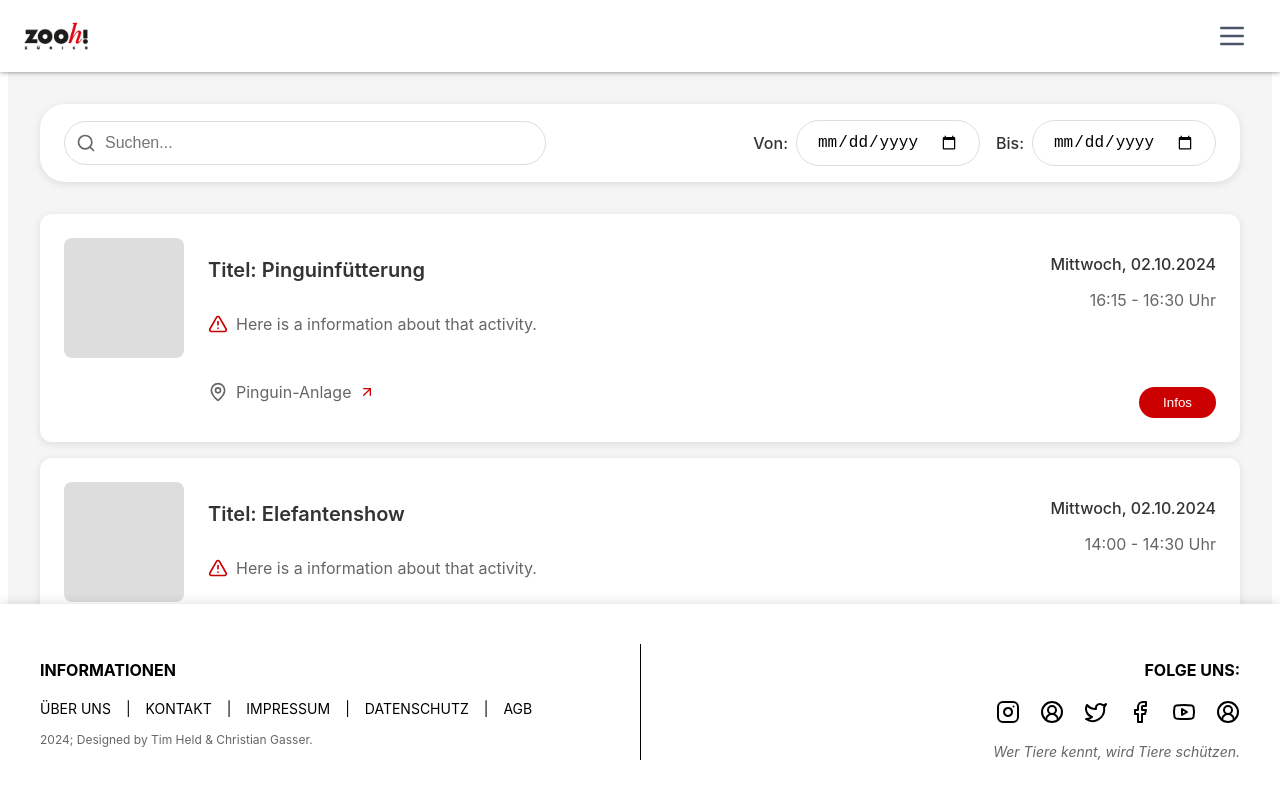
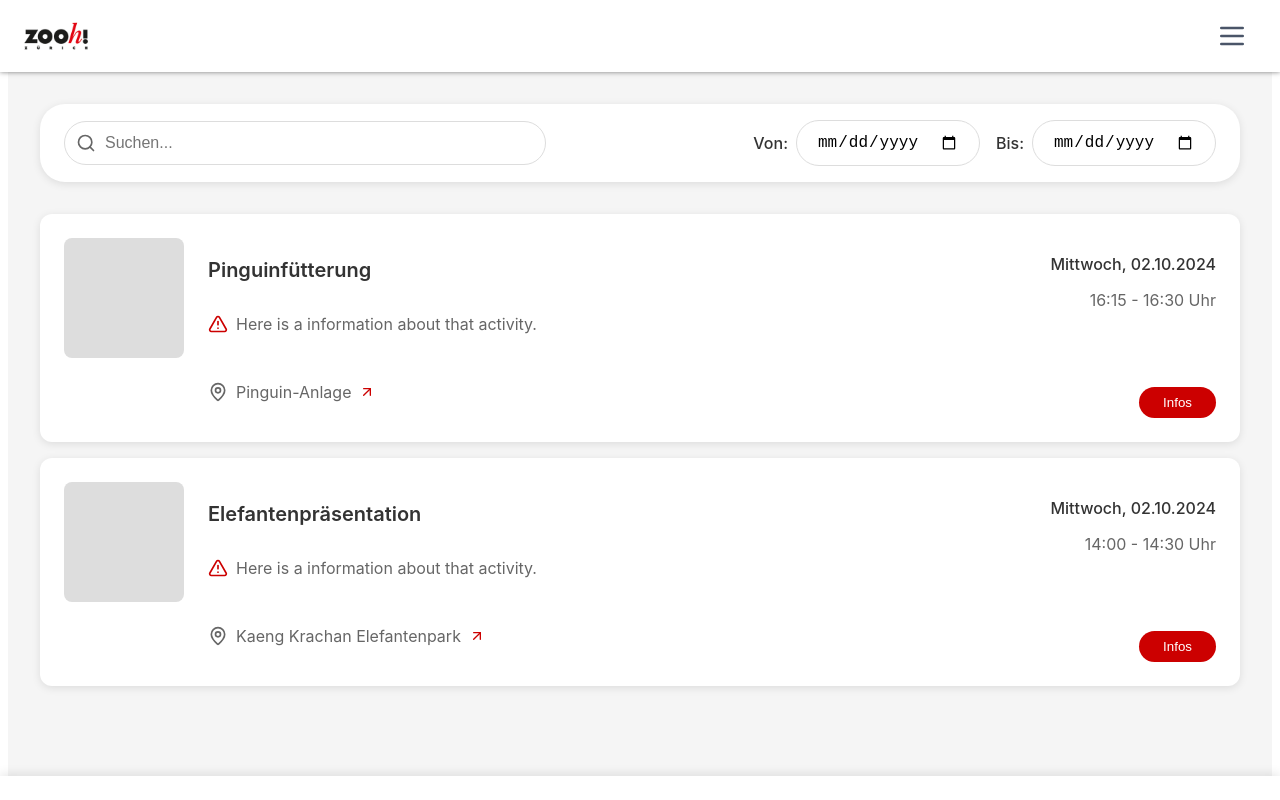
Before and after one commit to Christian-Gasser/M322-zoo-webapp, a React (Create React App) app: page /activity in a window 1280 px wide. Shown: the top 800 px of the page. Built offline with nearby package versions, Linux system fonts and the light colour scheme.

Commit message:
moved header to App.jsx file

```diff
--- a/src/Activity_Component/Activity.jsx
+++ b/src/Activity_Component/Activity.jsx
@@ -1,7 +1,5 @@
 import React, { useState } from 'react';
 import { Search, AlertTriangle, MapPin, ArrowUpRight } from 'lucide-react';
-import Header from '../Header_Component/Header';
-import Footer from '../Footer_Component/Footer';
 import './Activity.css';
 
 export default function Activity() {
@@ -21,9 +19,9 @@ export default function Activity() {
         },
         {
             id: 2,
-            title: 'Elefantenshow',
+            title: 'Elefantenpräsentation',
             description: 'Lernen Sie mehr über unsere sanften Riesen.',
-            location: 'Elefantenhaus',
+            location: 'Kaeng Krachan Elefantenpark',
             date: 'Mittwoch, 02.10.2024',
             timeStart: '14:00',
             timeEnd: '14:30'
@@ -32,7 +30,6 @@ export default function Activity() {
 
     return (
         <>
-            <Header />
             <div className="activity-container">
                 <div className="search-section">
                     <div className="search-bar">
@@ -70,7 +67,7 @@ export default function Activity() {
                             <div className="card-image-placeholder"></div>
 
                             <div className="card-content">
-                                <h3 className="card-title">Titel: {activity.title}</h3>
+                                <h3 className="card-title">{activity.title}</h3>
                                 <div className="card-description">
                                     <AlertTriangle className="alert-icon" />
                                     <p>Here is a information about that activity.</p>
@@ -93,7 +90,6 @@ export default function Activity() {
                     ))}
                 </div>
             </div>
-            <Footer />
         </>
     );
 }
--- a/src/App.js
+++ /dev/null
@@ -1,20 +0,0 @@
-import { BrowserRouter as Router, Routes, Route } from 'react-router-dom';
-import Home from './Homepage_Component/Home.jsx'
-import Details from './Details.jsx'
-import Map from './Map.jsx'
-import Activity from './Activity_Component/Activity.jsx';
-
-function App() {
-  return (
-    <Router>
-      <Routes>
-        <Route path="/" element={<Home />} />
-        <Route path="/activity" element={<Activity />} />
-        <Route path="/details/:activityId?" element={<Details />} />
-        <Route path="/map" element={<Map />} />
-      </Routes>
-    </Router>
-  );
-}
-
-export default App;
--- /dev/null
+++ b/src/App.jsx
@@ -0,0 +1,24 @@
+import { BrowserRouter as Router, Routes, Route } from 'react-router-dom';
+import Home from './Homepage_Component/Home.jsx'
+import Details from './Details.jsx'
+import Map from './Map.jsx'
+import Activity from './Activity_Component/Activity.jsx';
+import Header from "./Header_Component/Header";
+import Footer from './Footer_Component/Footer';
+
+function App() {
+  return (
+    <>
+      <Header />
+        <Routes>
+          <Route path="/" element={<Home />} />
+          <Route path="/activity" element={<Activity />} />
+          <Route path="/details/:activityId?" element={<Details />} />
+          <Route path="/map" element={<Map />} />
+        </Routes>
+      <Footer />
+    </>
+  );
+}
+
+export default App;
--- a/src/Details.jsx
+++ b/src/Details.jsx
@@ -1,14 +1,12 @@
 import React from 'react';
 import { useParams } from 'react-router-dom';
-import Header from "./Header_Component/Header";
-import Footer from './Footer_Component/Footer';
+
 
 export default function Details() {
     const { activityId } = useParams();
 
     return (
         <>
-            <Header/>
             <div className="details-container">
                 {activityId ? (
                     <div className="activity-details">
@@ -20,7 +18,6 @@ export default function Details() {
                     </div>
                 )}
             </div>
-            <Footer />
         </>
     );
 }
--- a/src/Footer_Component/Footer.css
+++ b/src/Footer_Component/Footer.css
@@ -1,7 +1,6 @@
 .footer {
     background-color: white;
     padding: 40px 0;
-    position: fixed;
     bottom: 0;
     width: 100%;
     box-shadow: 0 -2px 10px rgba(0, 0, 0, 0.1);
--- a/src/Homepage_Component/Home.jsx
+++ b/src/Homepage_Component/Home.jsx
@@ -1,8 +1,6 @@
 import React from 'react';
 import { useNavigate } from 'react-router-dom';
 import { ArrowRight } from 'lucide-react';
-import Header from '../Header_Component/Header.jsx';
-import Footer from '../Footer_Component/Footer.jsx';
 import mapImage from './zoo_map.png';
 import zooShow from './zoo_show.jpg';
 import './Home.css';
@@ -16,7 +14,6 @@ export default function Home() {
 
     return (
         <>
-            <Header/>
             <div id="homepage-title-div">
                 <h3 id="h3">Willkommen auf der Webseite des</h3>
                 <h1 id="h1">Zoo Züri<span className="highlight-text">ch</span></h1>
@@ -44,7 +41,6 @@ export default function Home() {
                     </div>
                 </div>
             </div>
-            <Footer/>
         </>
     );
 }
--- a/src/index.js
+++ b/src/index.jsx
@@ -4,12 +4,13 @@ import './index.css';
 import './styles/variables.css';
 import App from './App';
 import reportWebVitals from './reportWebVitals';
+import { BrowserRouter } from 'react-router-dom';
 
 const root = ReactDOM.createRoot(document.getElementById('root'));
 root.render(
-  <React.StrictMode>
+  <BrowserRouter>
     <App />
-  </React.StrictMode>
+  </BrowserRouter>
 );
 
 // If you want to start measuring performance in your app, pass a function
```
